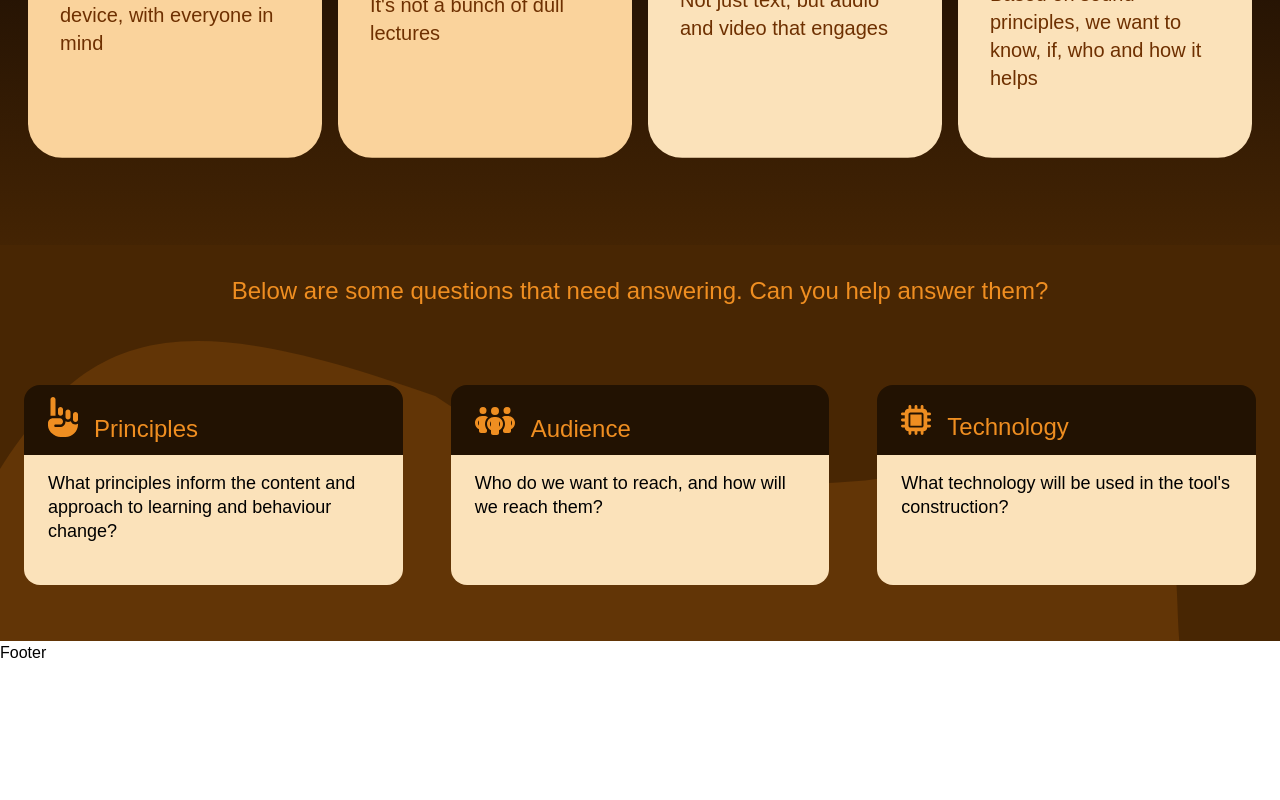
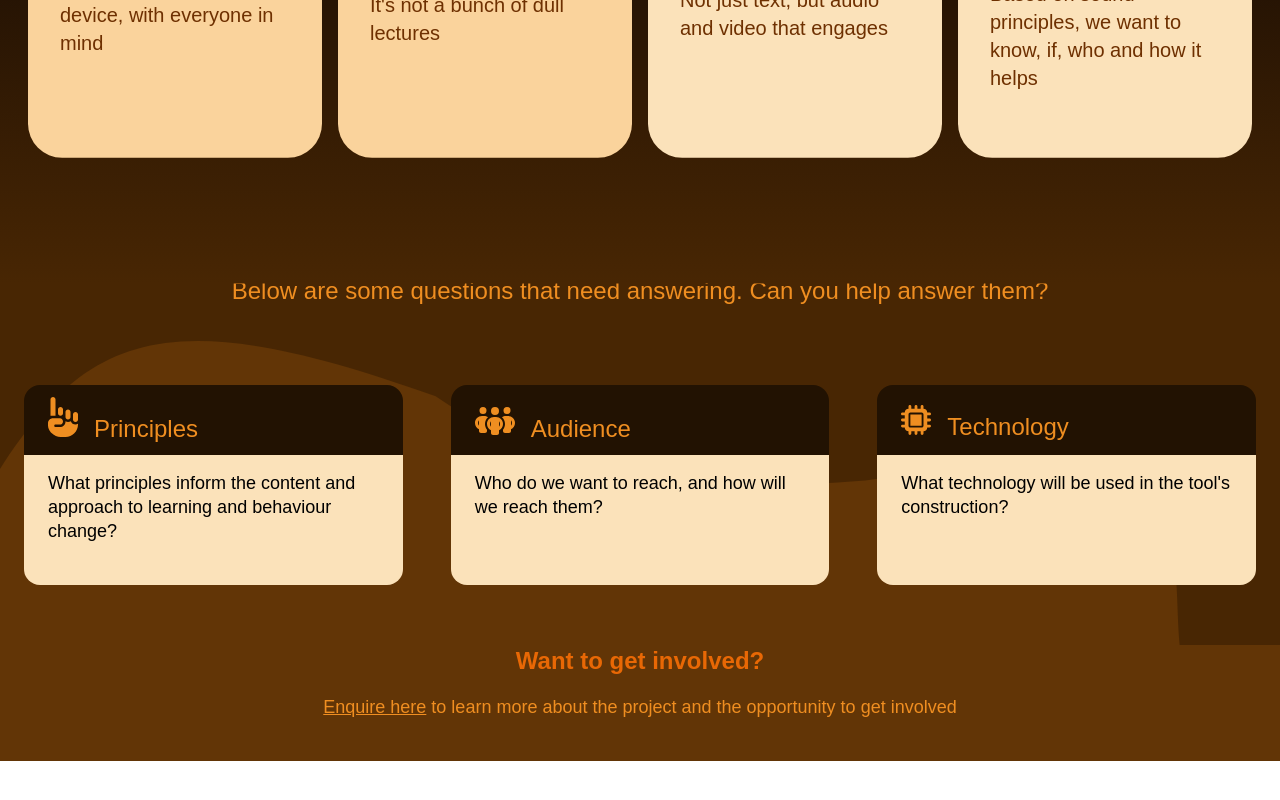
Before and after one commit to listencraft/website, a Next.js app: page / in a window 1280 px wide. Shown: the part 953-1753 px from the top of the page. Built offline with nearby package versions, Linux system fonts and the light colour scheme.

Commit message:
Styling Footer (finished)

```diff
--- a/components/Footer.tsx
+++ b/components/Footer.tsx
@@ -1,5 +1,25 @@
 const Footer = () => {
-  return <footer>Footer</footer>;
+  return (
+    <footer className="bg-light_brown_bg pb-10 text-center w-full">
+      <div className="w-2/3 mx-auto">
+        <h1 className="text-2xl font-bold text-btnColor2 mb-4">
+          Want to get involved?
+        </h1>
+        <p className="text-lg font-extralight text-questions">
+          <a
+            className="underline cursor-pointer"
+            target="_blank"
+            rel="noreferrer"
+            href="https://docs.google.com/forms/d/e/1FAIpQLSdyoOZzJA1qCMelRU1TvBjjDfBUhfOr_IdLF25DY_vtS_NNKw/viewform"
+          >
+            Enquire here
+          </a>
+          <span> </span>
+          to learn more about the project and the opportunity to get involved
+        </p>
+      </div>
+    </footer>
+  );
 };
 
 export default Footer;
--- a/components/QuestionsSection.module.css
+++ b/components/QuestionsSection.module.css
@@ -1,3 +1,7 @@
+.questions_container {
+  z-index: -1;
+}
+
 @media (min-width: 450px) {
   .light_brown_bg {
     top: 390px;
--- a/components/QuestionsSection.tsx
+++ b/components/QuestionsSection.tsx
@@ -6,10 +6,10 @@ import Image from "next/image";
 const QuestionsSection = () => {
   return (
     <div
-      className={`${styles.questions_container} overflow-hidden relative py-8 h-full w-full bg-ground mt-[1045px] sm:mt-[1424px] md:mt-[640px] lg:mt-[218px]`}
+      className={`${styles.questions_container} overflow-hidden relative py-8 h-full w-full bg-ground mt-[1045px] sm:mt-[1424px] md:mt-[640px] lg:mt-[218px] lg:h-[400px]`}
     >
       <img
-        className="absolute top-48 left-0 w-full h-auto lg:top-28 xl:top-24"
+        className="absolute top-48 left-0 w-full h-auto object-cover lg:top-28 xl:top-24"
         src="/assets/svg/brown_bg.svg"
         alt="brown background"
       />
```
